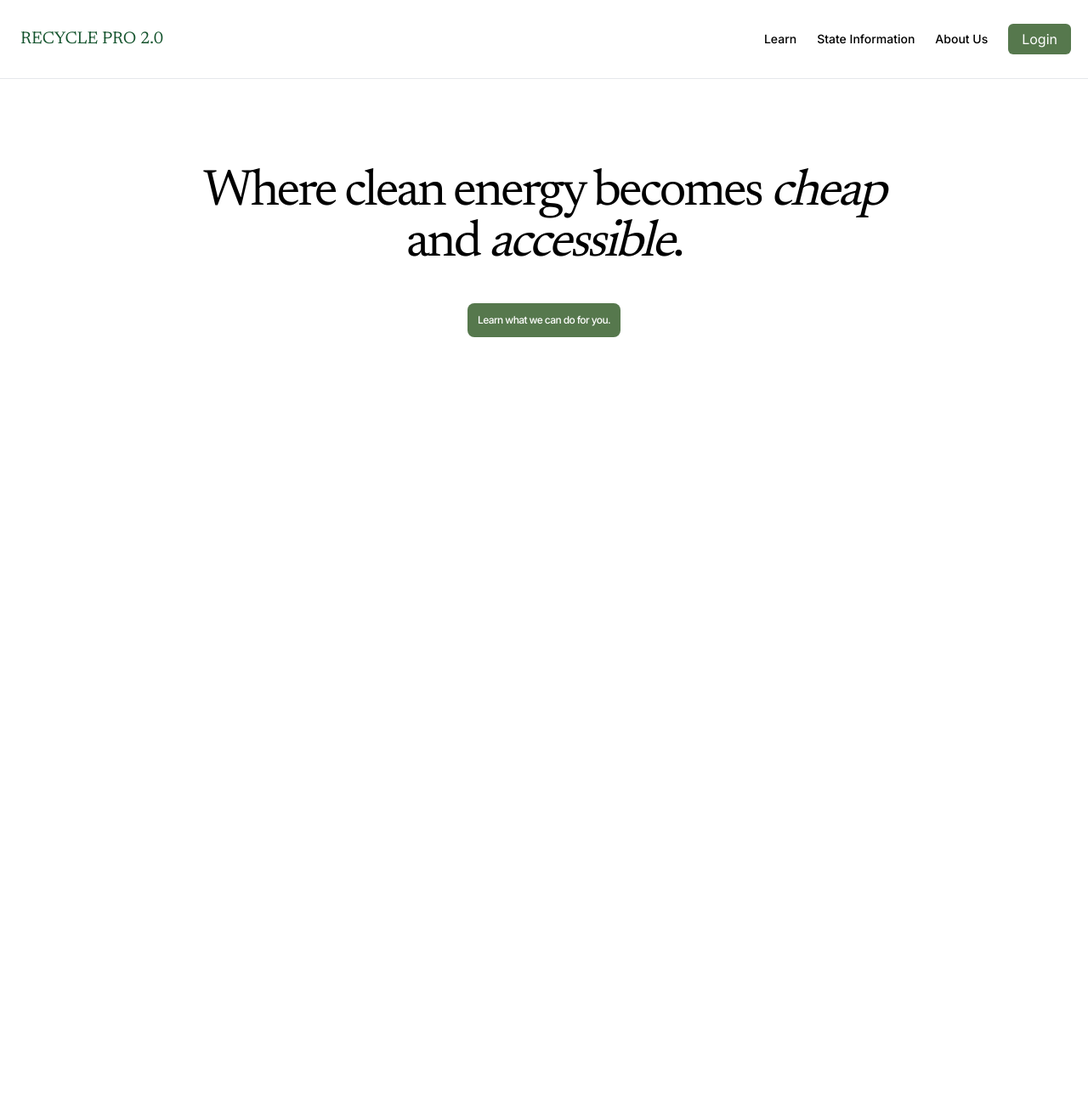
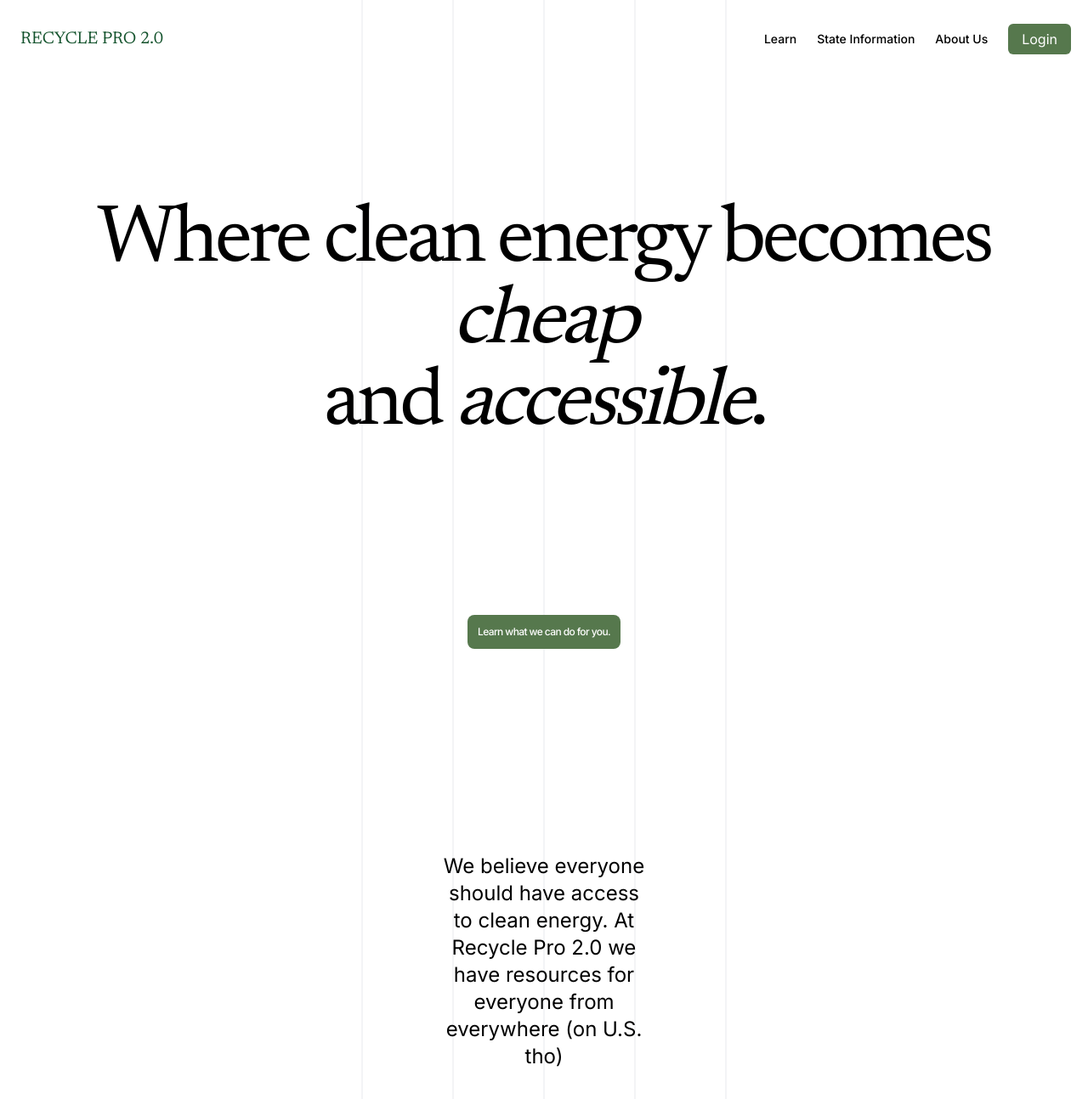
Before and after one commit to iwgithub2/TSA-Webmaster-CCSA-2024, a Next.js app: page / in a window 1280 px wide. Shown: the top 1294 px of the page at 85% size. Before the commit the page ends 893 px from the top, so only its background shows below. Built offline with nearby package versions, Linux system fonts and the light colour scheme.

Commit message:
Added Transitions + More

```diff
--- a/app/layout.tsx
+++ b/app/layout.tsx
@@ -14,9 +14,9 @@ export default function RootLayout({
     return (
         <html lang="en">
         <body className={inter.className}>
-        <div className="flex w-full flex-row md:overflow-hidden">
+        <header className="fixed z-50">
             <NavBar/>
-        </div>
+        </header>
         {children}
         </body>
         </html>
--- a/app/page.tsx
+++ b/app/page.tsx
@@ -1,20 +1,34 @@
 import Link from 'next/link';
 import {newsreader} from "@/app/ui/fonts";
-
 export default function Page() {
     return (
-        <main className="flex min-h-screen flex-col p-6">
-            <div className="flex flex-col justify-center px-6 py-10">
-                <p className={`${newsreader.className} text-6xl md-text-xl text-center py-10 tracking-tighter`}>
+
+        <main className="relative min-h-screen p-6">
+            <div className="absolute top-0 h-full flex flex-row justify-evenly w-1/2 left-1/4 z-0">
+                <div className="w-0.5 h-full bg-gray-100"></div>
+                <div className="w-0.5 h-full bg-gray-100"></div>
+                <div className="w-0.5 h-full bg-gray-100"></div>
+                <div className="w-0.5 h-full bg-gray-100"></div>
+                <div className="w-0.5 h-full bg-gray-100"></div>
+            </div>
+            <div className="flex relative flex-col justify-center px-6 py-3 mt-40 z-40">
+                <p className={`${newsreader.className} text-8xl md-text-xl text-center py-10 tracking-tighter`}>
                     Where clean energy becomes <em>cheap</em> <br/>and <em>accessible</em>.
                 </p>
                 <Link href="/learn"
-                className="flex items-center gap-5 self-start rounded-lg bg-darkgreen px-3 py-3 text-xs font-medium text-white transition-colors hover:bg-green-400  mx-auto">
+                      className="flex items-center gap-5 self-start rounded-lg bg-darkgreen px-3 my-40 py-3 text-xs font-medium text-white transition-colors hover:bg-green-400  mx-auto">
                     <span className="tracking-tighter">
                         Learn what we can do for you.
                     </span>
                 </Link>
+                <div>
+                    <p className="text-center w-1/5 mx-auto my-20 text-2xl">
+                        We believe everyone should have access to clean energy. At Recycle Pro 2.0 we have resources for everyone from everywhere (on U.S. tho)
+                    </p>
+                </div>
             </div>
+
+
         </main>
     );
 }
--- a/app/ui/navbar.tsx
+++ b/app/ui/navbar.tsx
@@ -1,10 +1,54 @@
+'use client'
 import Link from 'next/link';
 import NavLinks from "@/app/ui/nav-links";
 import {newsreader} from "@/app/ui/fonts";
+import React, {useState, useEffect} from "react";
+import {useDebounce} from "use-debounce";
 
+export default function NavBar () {
+    const [isScrolled, setIsScrolled] = useState(false);
+    //this fucking debounce doesnt work but lets wait until site crashes to fix
+    const [debouncedScroll] = useDebounce(handleScroll, 200);
+
+    useEffect(() => {
+        window.addEventListener('scroll', debouncedScroll);
+
+        return () => {
+            window.removeEventListener('scroll', debouncedScroll);
+        };
+    }, [debouncedScroll]);
+
+    function handleScroll() {
+        const scrollTop = window.scrollY;
+        setIsScrolled(scrollTop > 0);
+    }
+
+    return (
+        <div
+            className={`flex w-screen flex-row px-3 md:px-2 py-4 transition-all duration-300 ${isScrolled ? 'border-b' : ''}  border-gray-150
+             bg-${isScrolled ? 'white' : 'transparent'}`}>
+            <Link
+                className="flex items-end justify-start p-4 "
+                href="/"
+            >
+                <span className={`${newsreader.className} text-green-900 text-xl`}>RECYCLE PRO 2.0</span>
+            </Link>
+            <div
+                className="flex grow flex-row justify-end items-center space-x-2 md:flex-row md:space-x-0 ">
+                <NavLinks/>
+            </div>
+            <Link className="flex  items-center rounded-md bg-darkgreen hover:bg-green-600 px-4 m-3 " href="/login">
+                <span className="text-white">Login</span>
+            </Link>
+        </div>
+    );
+}
+
+//export default ScrollNavbar;
+/*
 export default function NavBar() {
     return (
-        <div className="flex w-screen flex-row px-3 md:px-2 py-4 border-b border-gray-150">
+        <div className="flex w-screen flex-row px-3 md:px-2 py-4 border-b border-gray-150 bg-white">
             <Link
                 className="flex items-end justify-start p-4 "
                 href="/"
@@ -21,3 +65,4 @@ export default function NavBar() {
         </div>
     );
 }
+*/
```
